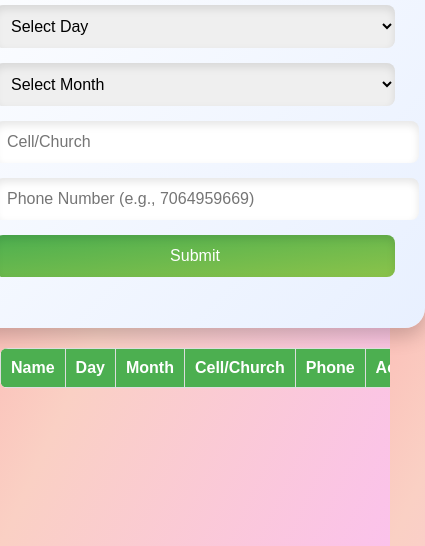
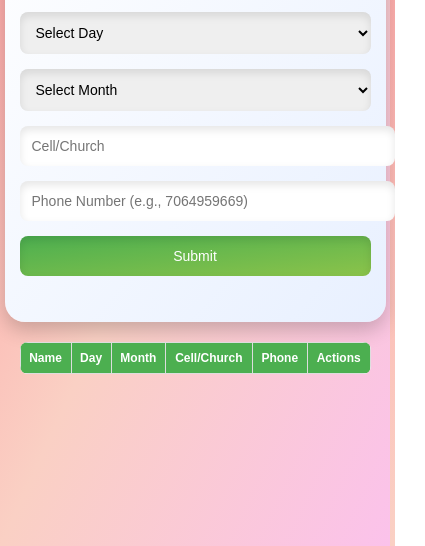
Before and after one commit to viczenith/AGC_APP, a plain HTML site: page index.html in a window 390 px wide. Shown: the part 298-844 px from the top of the page, 425 px wide, since content can reach past the window. Drawn offline with Linux system fonts and the light colour scheme.

Commit message:
Update index.html

```diff
--- a/index.html
+++ b/index.html
@@ -15,16 +15,12 @@
       background: linear-gradient(to bottom right, #ff9a9e, #fad0c4, #fbc2eb);
       overflow: hidden;
     }
-    .floating-shape {
-      position: absolute;
-      border-radius: 50%;
-      animation: float 4s infinite ease-in-out;
-    }
     .container {
       background: linear-gradient(to bottom right, #ffffff, #e8f0ff);
       border-radius: 20px;
       box-shadow: 0 8px 20px rgba(0, 0, 0, 0.2);
-      width: 400px;
+      width: 90%;
+      max-width: 400px;
       padding: 20px 30px;
       text-align: center;
       animation: slideIn 1s ease-out;
@@ -47,7 +43,7 @@
     .table-container {
       margin-top: 20px;
       width: 100%;
-      max-width: 800px;
+      max-width: 90%;
       overflow-x: auto;
     }
     table {
@@ -79,6 +75,23 @@
     .delete-btn {
       background-color: #f44336;
       color: white;
+    }
+
+    @media (max-width: 768px) {
+      .container {
+        padding: 15px;
+      }
+      form input, form select, form button {
+        font-size: 14px;
+      }
+      th, td {
+        font-size: 12px;
+        padding: 8px;
+      }
+      .action-btn {
+        padding: 4px 8px;
+        font-size: 12px;
+      }
     }
   </style>
 </head>
```
